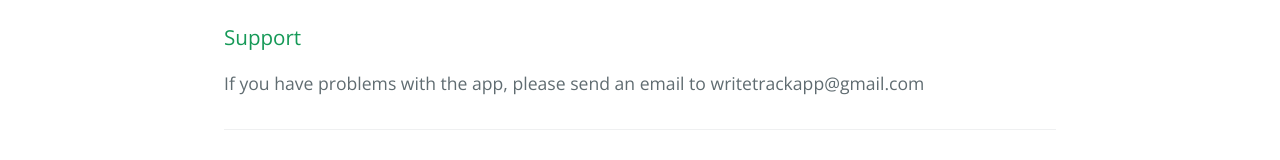
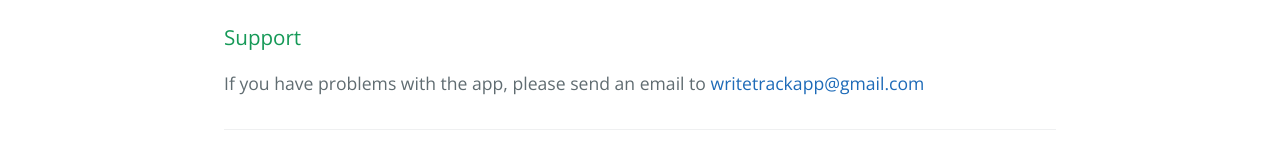
Before and after one commit to mbclu/mbclu.github.io, a plain HTML site: page index.html in a window 1280 px wide. Shown: the part 832-992 px from the top of the page. Drawn offline with nearby package versions, Linux system fonts and the light colour scheme.

Commit message:
Update index.html

```diff
--- a/index.html
+++ b/index.html
@@ -42,7 +42,7 @@ When you are done the next letter will automatically load.</p>
 <h3>
 <a id="support" class="anchor" href="#support" aria-hidden="true"></a>Support</h3>
 
-<p>If you have problems with the app, please send an email to writetrackapp@gmail.com</p>
+<p>If you have problems with the app, please send an email to <a href="mailto:writetrackapp@gmail.com">writetrackapp@gmail.com</a></p>
       <footer class="site-footer">
 
         <span class="site-footer-credits">This page was generated by <a href="https://pages.github.com">GitHub Pages</a> using the <a href="https://github.com/jasonlong/cayman-theme">Cayman theme</a> by <a href="https://twitter.com/jasonlong">Jason Long</a>.</span>
```
